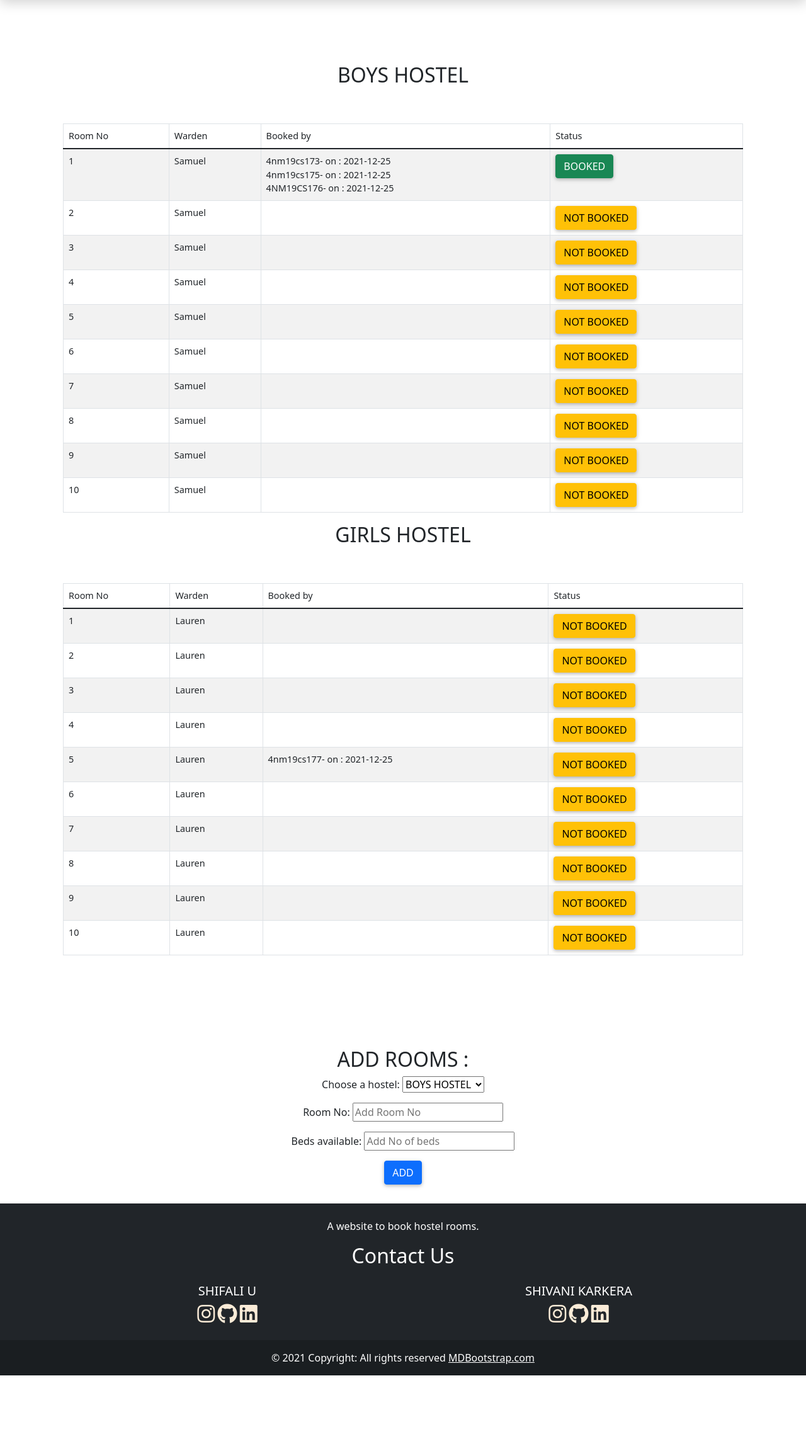
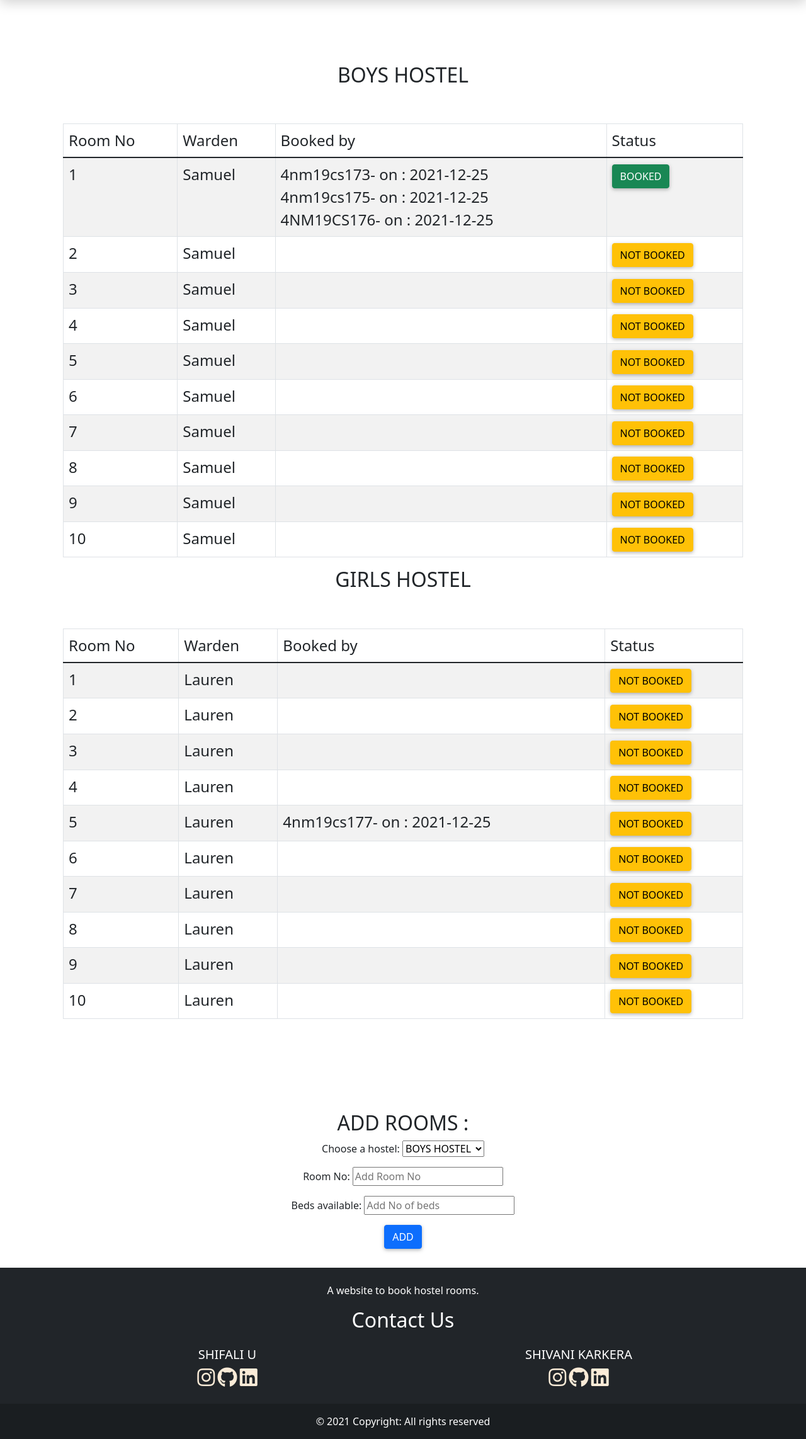
Before and after one commit to ushifali/DBMS_5th_Sem, a PHP site: page /adminpage.php in a window 1280 px wide. Shown: the part 96-2381 px from the top of the page at 63% size. Before the commit the page ends 2280 px from the top, so only its background shows below. Run offline with PHP 8.4, Linux system fonts and the light colour scheme; data comes from the database, SQL or seed files in the repository; data that the repository does not hold is empty; some libraries are stand-ins or nearby versions.

Commit message:
done proj

```diff
--- a/adminpage.php
+++ b/adminpage.php
@@ -216,7 +216,7 @@ session_start();
         <!-- Copyright -->
         <div class="text-center p-3" style="background-color: rgba(0, 0, 0, 0.2);">
             © 2021 Copyright: All rights reserved
-            <a class="text-white" href="https://mdbootstrap.com/">MDBootstrap.com</a>
+
         </div>
         <!-- Copyright -->
     </footer>
--- a/boysbooking.php
+++ b/boysbooking.php
@@ -181,7 +181,6 @@ session_start();
         <!-- Copyright -->
         <div class="text-center p-3" style="background-color: rgba(0, 0, 0, 0.2);">
             © 2021 Copyright: All rights reserved
-            <a class="text-white" href="https://mdbootstrap.com/">MDBootstrap.com</a>
         </div>
         <!-- Copyright -->
     </footer>
--- a/css/admin.css
+++ b/css/admin.css
@@ -16,7 +16,7 @@ table{
 
     margin:50px;
     width:50%;
-    font-size: 26px;
+    font-size: 24px !important;
 }
 
 
--- a/girlsbooking.php
+++ b/girlsbooking.php
@@ -181,7 +181,6 @@ session_start();
         <!-- Copyright -->
         <div class="text-center p-3" style="background-color: rgba(0, 0, 0, 0.2);">
             © 2021 Copyright: All rights reserved
-            <a class="text-white" href="https://mdbootstrap.com/">MDBootstrap.com</a>
         </div>
         <!-- Copyright -->
     </footer>
--- a/login.php
+++ b/login.php
@@ -114,7 +114,6 @@
         <!-- Copyright -->
         <div class="text-center p-3" style="background-color: rgba(0, 0, 0, 0.2);">
             © 2021 Copyright: All rights reserved
-            <a class="text-white" href="https://mdbootstrap.com/">MDBootstrap.com</a>
         </div>
         <!-- Copyright -->
     </footer>
--- a/profile.php
+++ b/profile.php
@@ -187,7 +187,6 @@ session_start();
         <!-- Copyright -->
         <div class="text-center p-3" style="background-color: rgba(0, 0, 0, 0.2);">
             © 2021 Copyright: All rights reserved
-            <a class="text-white" href="https://mdbootstrap.com/">MDBootstrap.com</a>
         </div>
         <!-- Copyright -->
     </footer>
--- a/signup.php
+++ b/signup.php
@@ -122,7 +122,6 @@
         <!-- Copyright -->
         <div class="text-center p-3" style="background-color: rgba(0, 0, 0, 0.2);">
             © 2021 Copyright: All rights reserved
-            <a class="text-white" href="https://mdbootstrap.com/">MDBootstrap.com</a>
         </div>
         <!-- Copyright -->
     </footer>
```
Also changed, not shown: bookfailure.php (deleted), booksucessful.php (deleted).
